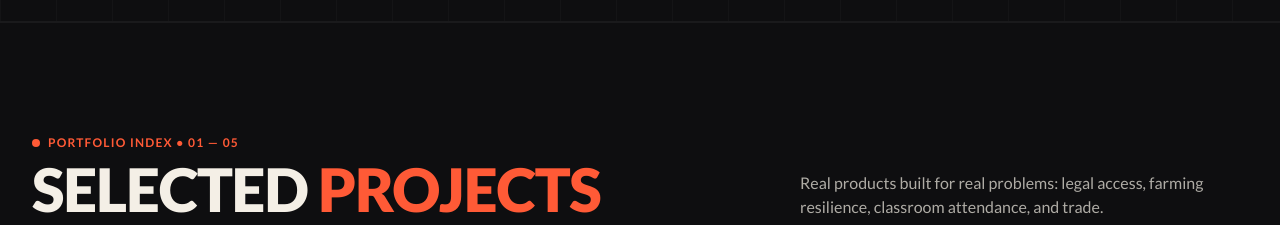
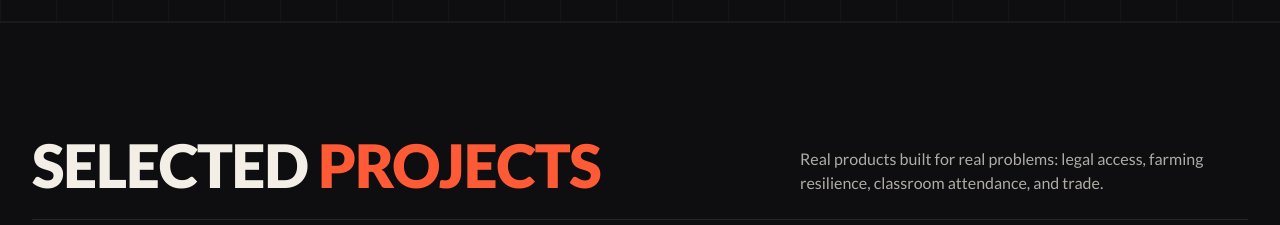
Before and after one commit to Huomagift/Portfolio, a Next.js app: page / in a window 1280 px wide. Shown: the part 1020-1245 px from the top of the page. Built offline with nearby package versions, Linux system fonts and the light colour scheme.

Commit message:
Removed project tags

```diff
--- a/src/components/ProjectsShowcase.tsx
+++ b/src/components/ProjectsShowcase.tsx
@@ -18,12 +18,6 @@ export default function ProjectsShowcase() {
         {/* Section Header */}
         <div className="flex flex-col md:flex-row md:items-end justify-between mb-12 sm:mb-16 pb-6 border-b border-white/10 gap-4">
           <div>
-            <div className="flex items-center gap-2 mb-2">
-              <span className="w-2 h-2 rounded-full bg-coral" />
-              <p className="font-mono text-xs uppercase tracking-widest text-coral font-bold">
-                Portfolio Index • 01 — 05
-              </p>
-            </div>
             <h2 className="font-display font-black text-3xl sm:text-5xl md:text-6xl text-bone uppercase tracking-tight">
               Selected <span className="text-coral">Projects</span>
             </h2>
```
